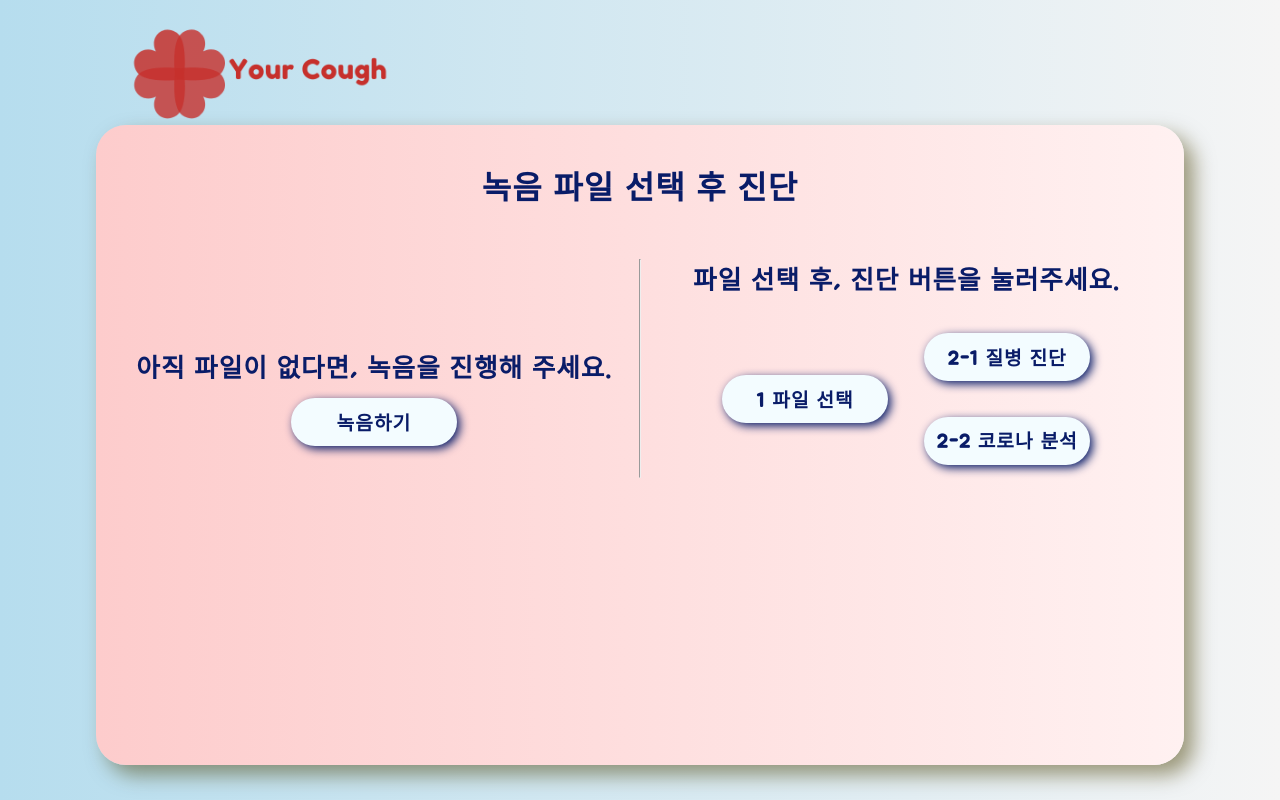
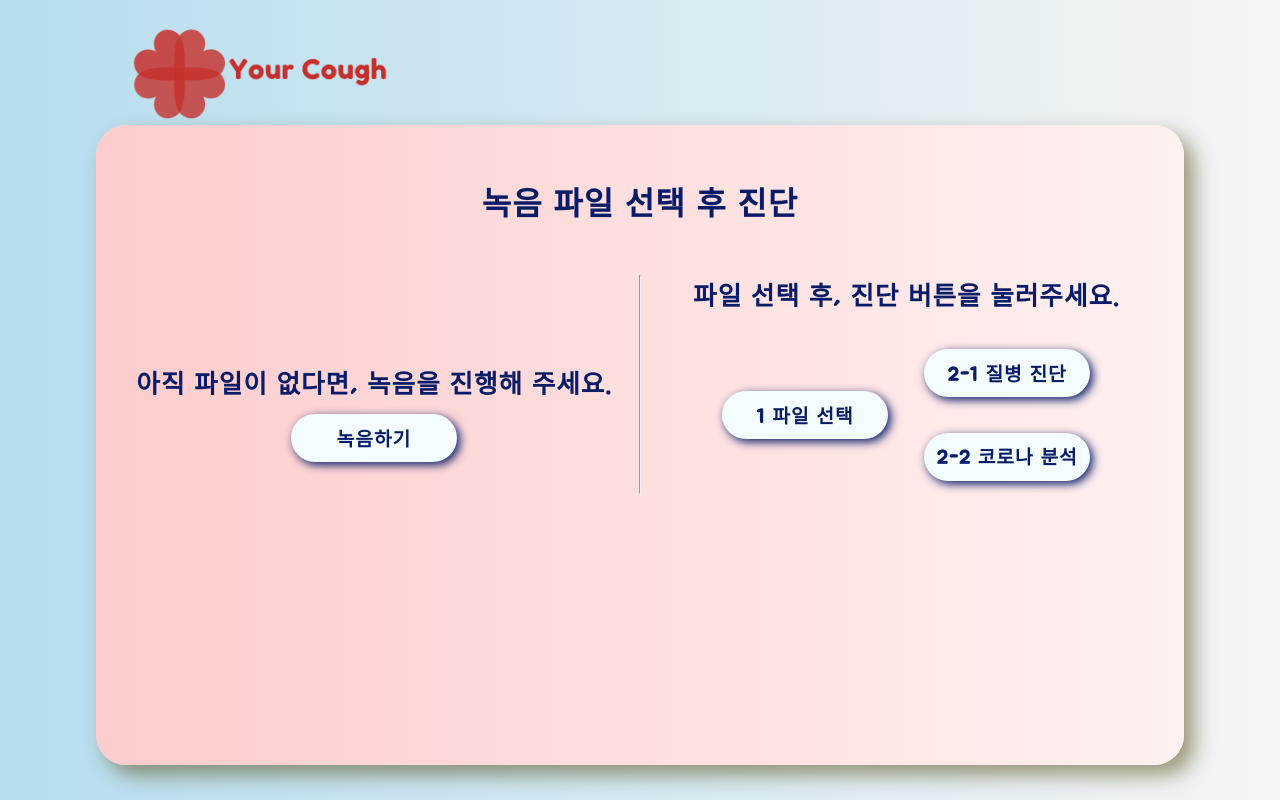
Before and after one commit to Soojong94/SilJeon, a React app in the folder your_voice/front/: page /coughUd in a window 1280 px wide. Built offline with nearby package versions, Linux system fonts and the light colour scheme.

Commit message:
마진수정

```diff
--- a/your_voice/front/src/upload2/bothload.css
+++ b/your_voice/front/src/upload2/bothload.css
@@ -48,7 +48,7 @@
 .udH15 {
     color: rgb(9, 28, 104);
     font-size: 2.5vw;
-    margin-top: 3vh;
+    margin-top: 5vh;
 }
 
 .message {
```
